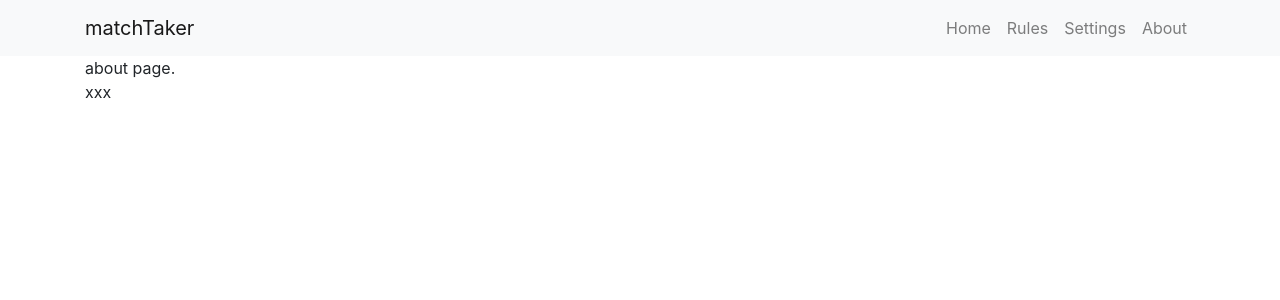
After one commit to BrunoLustenberger/matchTaker, a Flask app: page /about in a window 1280 px wide. The commit adds this page. Shown: the top 300 px of the page. Run offline with Flask 2, Linux system fonts and the light colour scheme; some libraries are stand-ins or nearby versions.

Commit message:
new web pages, dummy

```diff
--- a/app.py
+++ b/app.py
@@ -24,10 +24,31 @@ app = Flask(__name__)
 
 
 @app.route('/')
-def main_page():
-    """Main page."""
-    logging.info("main_page")
+def home_page():
+    """Home page."""
+    logging.info("home_page")
     return render_template('home.html')
+
+
+@app.route('/rules')
+def rules_page():
+    """rules page."""
+    logging.info("rules_page")
+    return render_template('rules.html')
+
+
+@app.route('/settings')
+def settings_page():
+    """settings page."""
+    logging.info("settings_page")
+    return render_template('settings.html')
+
+
+@app.route('/about')
+def about_page():
+    """about page."""
+    logging.info("about_page")
+    return render_template('about.html')
 
 
 @app.route('/next_move', defaults={'rows_state': '12345', 'level': 0})
--- /dev/null
+++ b/templates/about.html
@@ -0,0 +1,12 @@
+{% extends 'base.html' %}
+
+{% block content %}
+
+  <!-- xxx -->
+  <div class="container">
+    <p>about page. <br>
+      xxx
+    </p>
+  </div>
+
+{% endblock content %}
--- a/templates/base.html
+++ b/templates/base.html
@@ -27,16 +27,16 @@
             <div class="collapse navbar-collapse" id="navbarNav">
                 <ul class="navbar-nav ml-auto">
                     <li class="nav-item ml-auto">
-                        <a class="nav-link" href="#">Home</a>
+                        <a class="nav-link" href="/">Home</a>
                     </li>
                     <li class="nav-item ml-auto">
-                        <a class="nav-link" href="#">Rules</a>
+                        <a class="nav-link" href="/rules">Rules</a>
                     </li>
                     <li class="nav-item ml-auto">
-                        <a class="nav-link" href="#">Help</a>
+                        <a class="nav-link" href="/settings">Settings</a>
                     </li>
                     <li class="nav-item ml-auto">
-                        <a class="nav-link" href="#">About</a>
+                        <a class="nav-link" href="/about">About</a>
                     </li>
                 </ul>
             </div>
@@ -73,7 +73,7 @@
         crossorigin="anonymous"></script>
     <script src="https://stackpath.bootstrapcdn.com/bootstrap/4.1.1/js/bootstrap.min.js" integrity="sha384-smHYKdLADwkXOn1EmN1qk/HfnUcbVRZyYmZ4qpPea6sjB/pTJ0euyQp0Mk8ck+5T"
         crossorigin="anonymous"></script>
-    <script src="../static/v0A0.4/app.js"></script>
+    <script src="../static/v0A0.5/app.js"></script>
 
   </body>
   {% endblock body %}
--- a/templates/index.html
+++ b/templates/index.html
@@ -126,7 +126,7 @@
       crossorigin="anonymous"></script>
   <script src="https://stackpath.bootstrapcdn.com/bootstrap/4.1.1/js/bootstrap.min.js" integrity="sha384-smHYKdLADwkXOn1EmN1qk/HfnUcbVRZyYmZ4qpPea6sjB/pTJ0euyQp0Mk8ck+5T"
       crossorigin="anonymous"></script>
-  <script src="../static/v0A0.4/app.js"></script>
+  <script src="../static/v0A0.5/app.js"></script>
 
 </body>
 </html>
```
Also changed, not shown: templates/rules.html (added, +12 -0 lines), templates/settings.html (added, +12 -0 lines), static/v0A0.5/app.js (renamed from static/v0A0.4/app.js).
